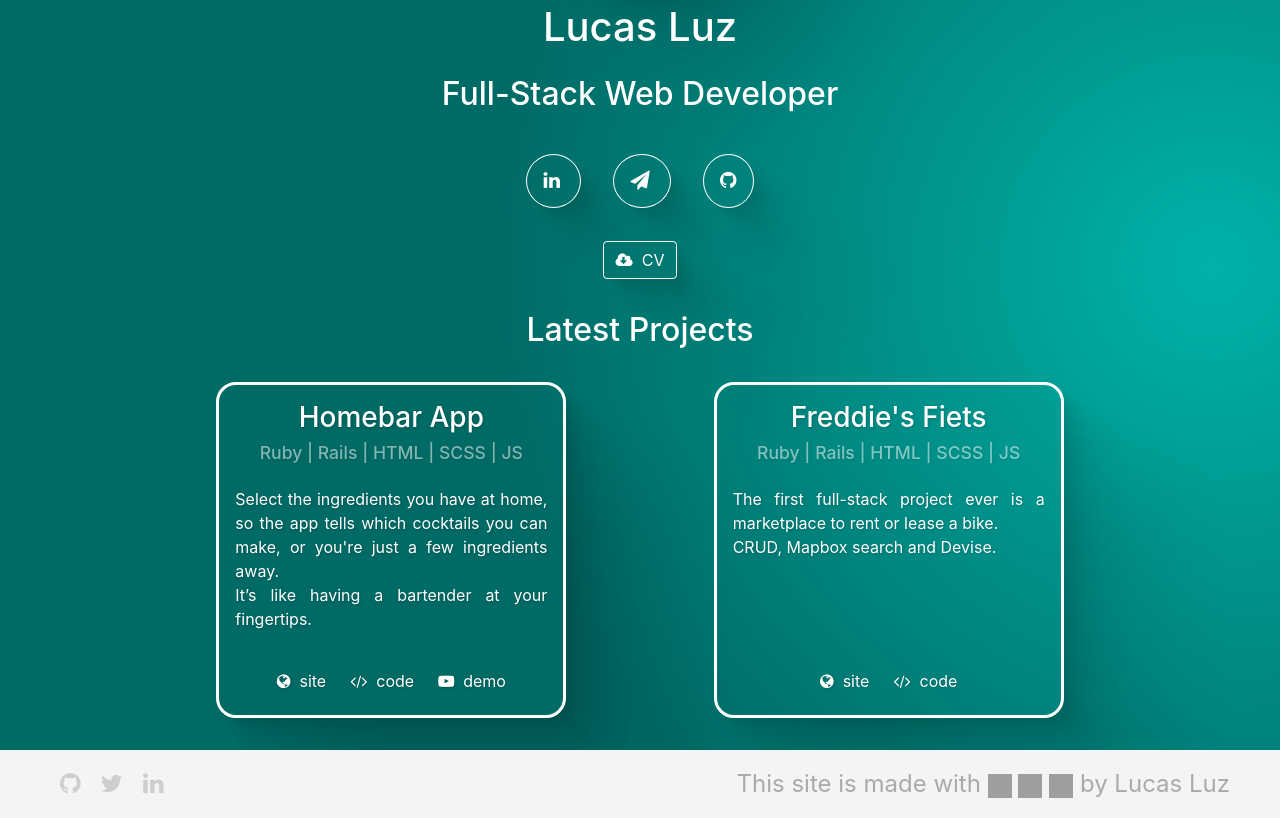
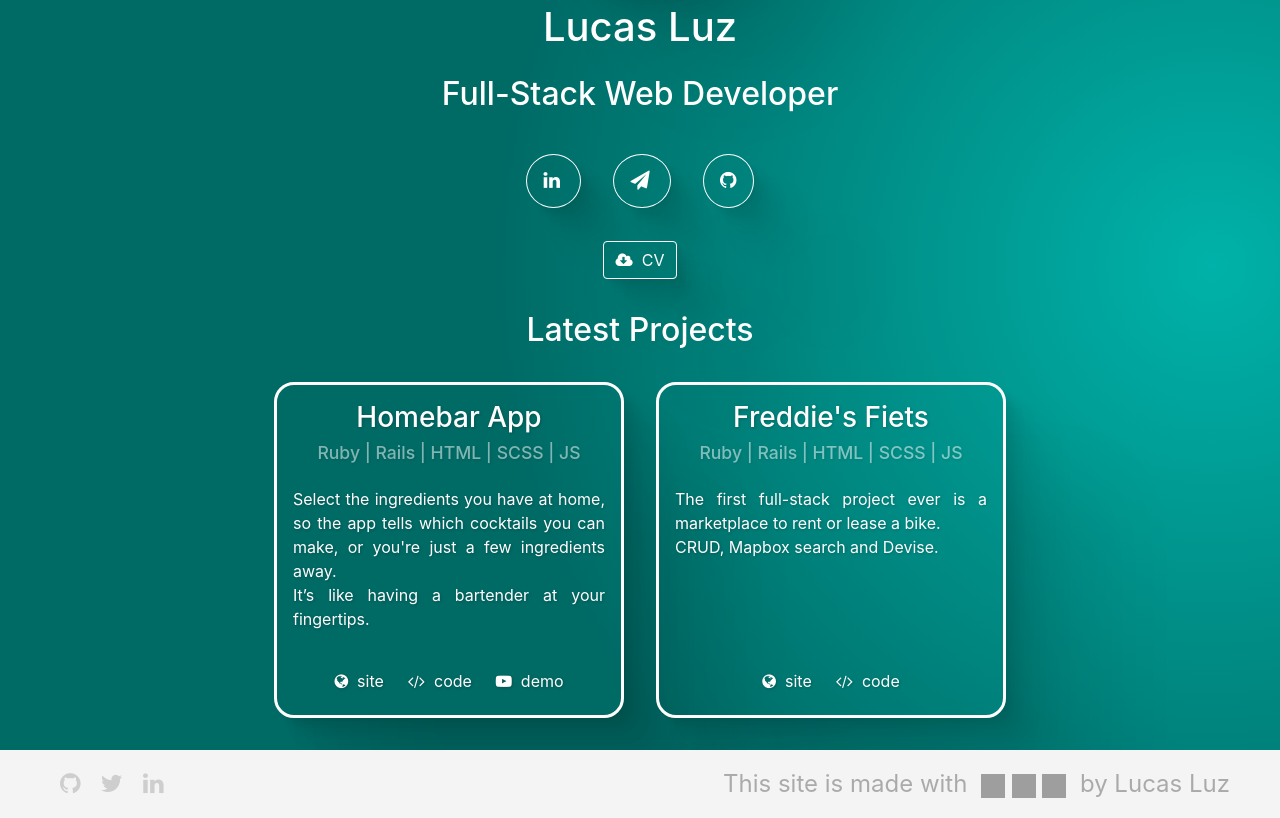
Before and after one commit to lcalazansl/site, a plain HTML site: page index.html in a window 1280 px wide. Shown: the part 285-1103 px from the top of the page. Drawn offline with nearby package versions, Linux system fonts and the light colour scheme; grey boxes are pictures that could not be loaded.

Commit message:
gap and center align

```diff
--- a/index.html
+++ b/index.html
@@ -108,7 +108,7 @@
           </a>
         </div>
         <div class="footer-copyright">
-        This site is made with
+        This site is made with&nbsp;
         <a href="https://developer.mozilla.org/en-US/docs/Web/HTML" class="devicon" target="_blank" rel="noreferrer">
           <img src="https://raw.githubusercontent.com/devicons/devicon/master/icons/html5/html5-original-wordmark.svg"
           alt="html5" width="24" height="24"/>
@@ -121,7 +121,7 @@
           <img src="https://raw.githubusercontent.com/devicons/devicon/master/icons/javascript/javascript-original.svg"
           alt="javascript" width="24" height="24"/>
         </a>
-        by&nbsp;Lucas&nbsp;Luz
+        &nbsp;by&nbsp;Lucas&nbsp;Luz
         </div>
       </div>
     </div>
--- a/style.css
+++ b/style.css
@@ -108,8 +108,8 @@ body{
 .cards {
   display: flex;
   flex-wrap: wrap;
-  justify-content: space-evenly;
-  grid-gap: 16px;
+  justify-content: center;
+  grid-gap: 2rem;
   margin: 2rem 0;
 }
 .cards h4{
```
